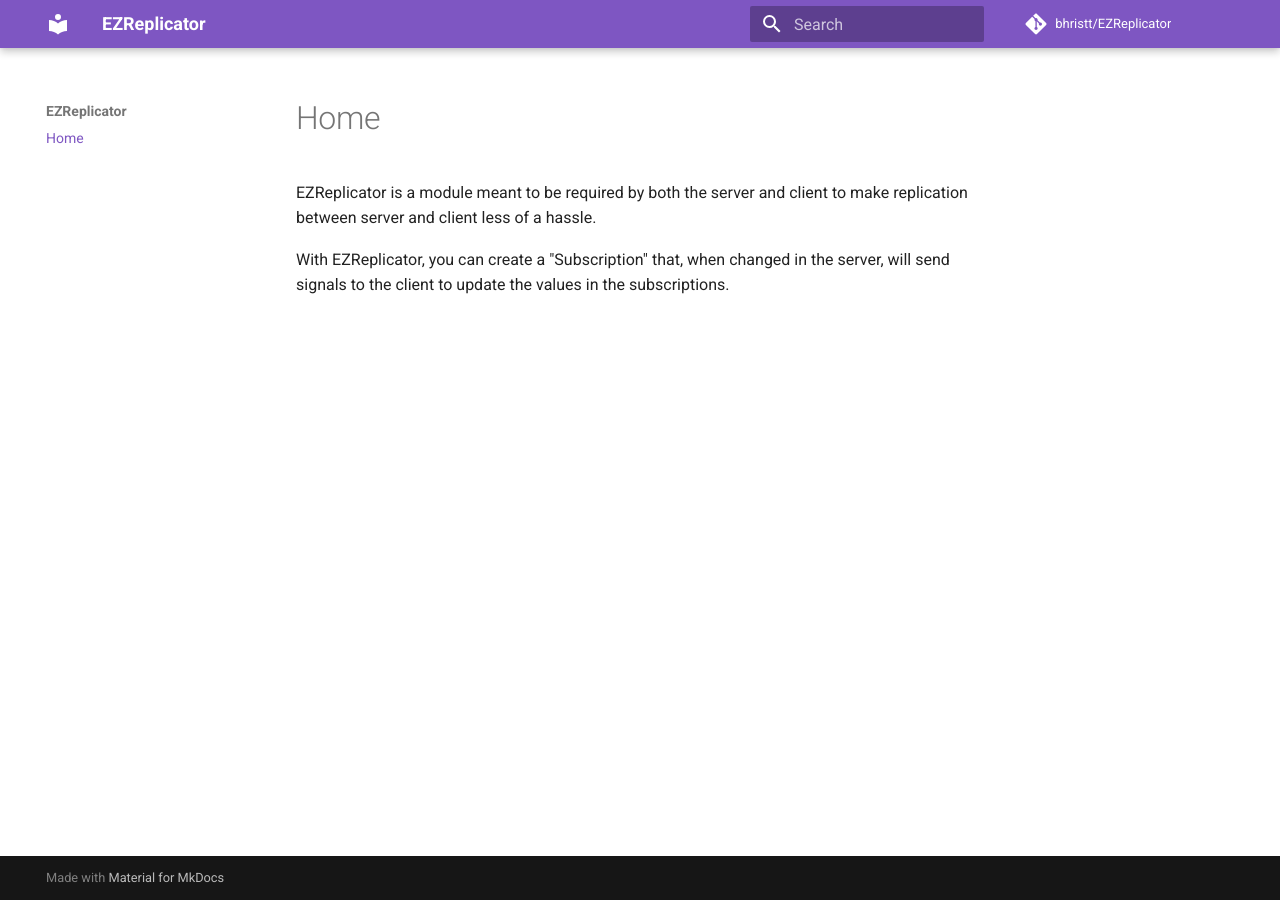
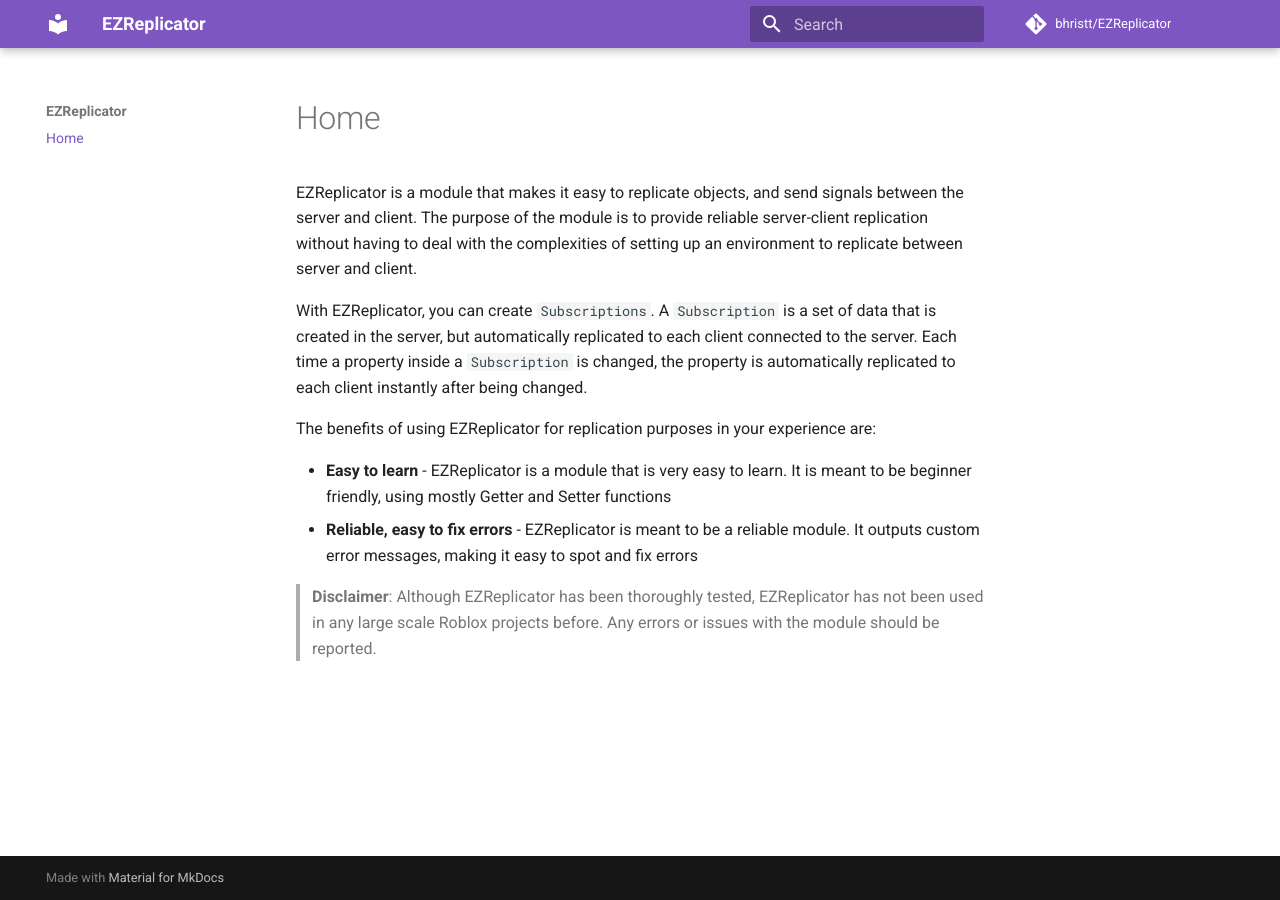
Before and after one commit to bhristt/EZReplicator, an MkDocs documentation site: the page built from docs/index.md, in a window 1280 px wide. Built offline with MkDocs 1.6.1 and Material for MkDocs 9.7.7, drawn with Linux system fonts in a browser that asks for light colours; comment, search, counter and statistics services are not loaded.

Commit message:
Update API site

```diff
--- a/docs/index.md
+++ b/docs/index.md
@@ -1,8 +1,18 @@
-#Home
+# Home
 
-EZReplicator is a module meant to be required by both the server and client to
-make replication between server and client less of a hassle.
+EZReplicator is a module that makes it easy to replicate objects, and send
+signals between the server and client. The purpose of the module is to
+provide reliable server-client replication without having to deal with the
+complexities of setting up an environment to replicate between server and client.
 
-With EZReplicator, you can create a "Subscription" that, when changed in the server,
-will send signals to the client to update the values in the
-subscriptions.
+With EZReplicator, you can create `Subscriptions`. A `Subscription` is a set of data
+that is created in the server, but automatically replicated to each client connected
+to the server. Each time a property inside a `Subscription` is changed, the property is
+automatically replicated to each client instantly after being changed.
+
+The benefits of using EZReplicator for replication purposes in your experience are:
+
+- **Easy to learn** - EZReplicator is a module that is very easy to learn. It is meant to be beginner friendly, using mostly Getter and Setter functions
+- **Reliable, easy to fix errors** - EZReplicator is meant to be a reliable module. It outputs custom error messages, making it easy to spot and fix errors
+
+> **Disclaimer**: Although EZReplicator has been thoroughly tested, EZReplicator has not been used in any large scale Roblox projects before. Any errors or issues with the module should be reported.
```
